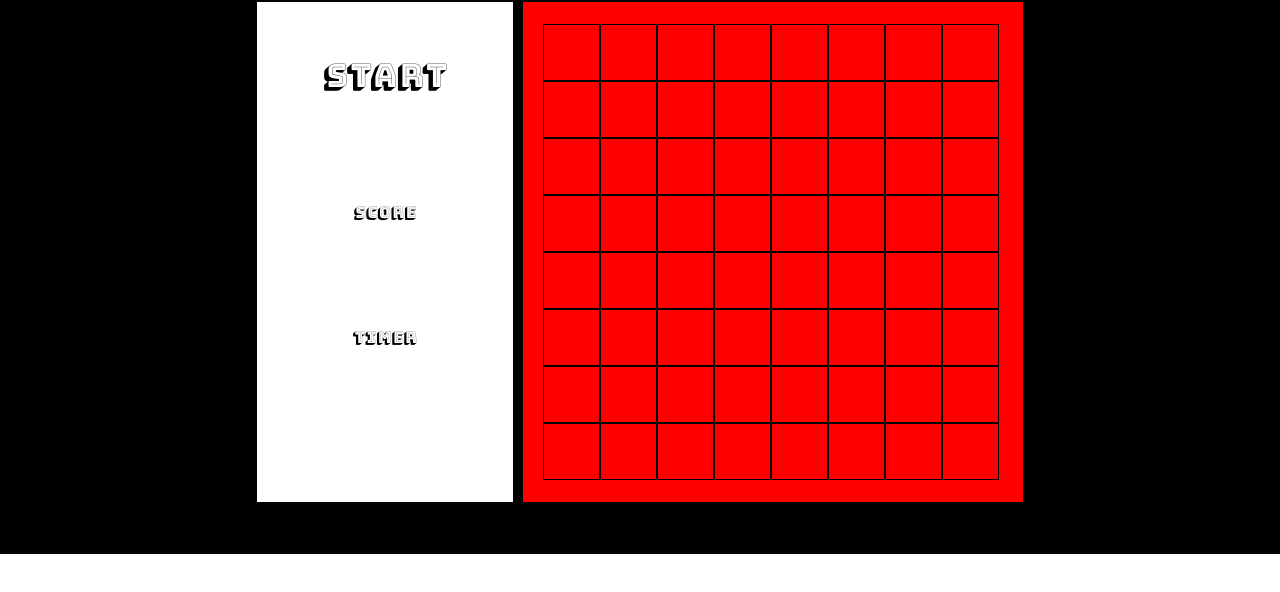
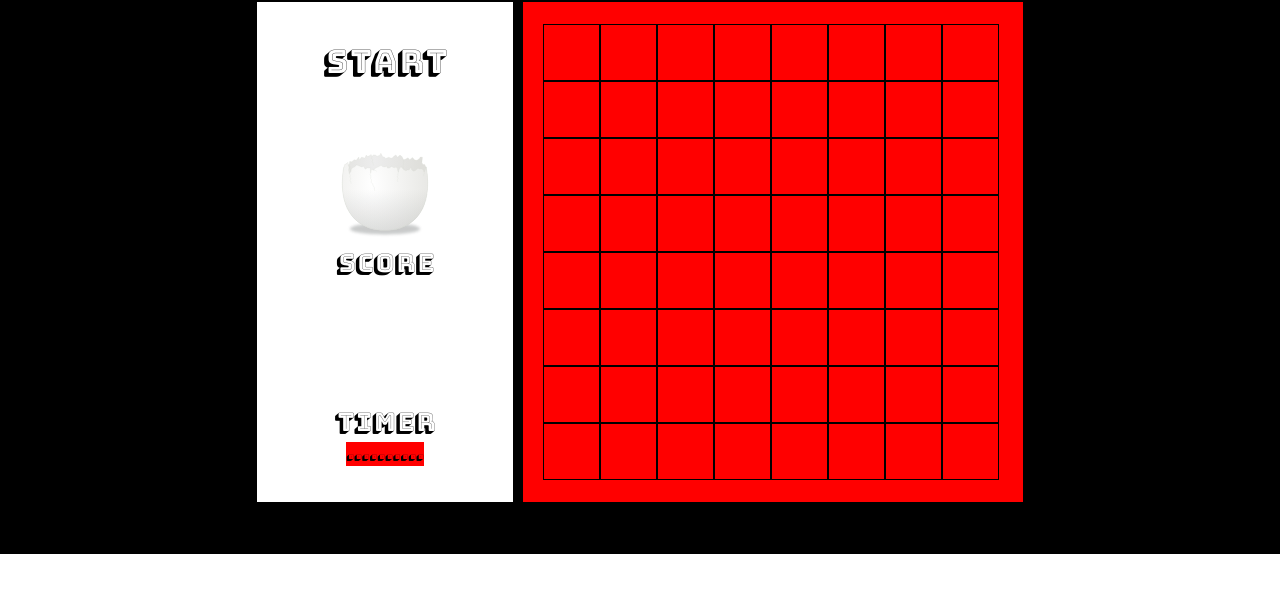
Before and after one commit to ewawrzas/Slugs-and-Dinos, a plain HTML site: page index.html in a window 1280 px wide. Shown: the part 196-788 px from the top of the page. Drawn offline with nearby package versions, Linux system fonts and the light colour scheme.

Commit message:
Style control panel

```diff
--- a/assets/index.css
+++ b/assets/index.css
@@ -97,6 +97,15 @@ body {
   height: 130px;
 }
 
+#eggImg {
+  height: 130px;
+  align-self: center;
+}
+
+#label {
+  font-size: 25px;
+}
+
 .fader2 {
   align-self: center;
 }
@@ -108,3 +117,15 @@ body {
   width: 2px;
 }
 .fader2:hover td { background-color: green; }
+
+
+.timerDiv {
+  display: flex;
+  flex-direction: column;
+  align-content: space-between;
+}
+
+.scoreDiv {
+  position: relative;
+  bottom: 50px;
+}
--- a/index.html
+++ b/index.html
@@ -11,34 +11,43 @@
   </head>
   <body>
     <div class="gamescreen">
+
       <div class="header">
         <img id="dinoImg1" src="./assets/images/rex.svg">
         <h1 id="title">Slugs & Dinos</h1>
         <img id="dinoImg2" src="./assets/images/rex.svg">
       </div>
+
       <div class="content">
         <div class="control-panel-column">
           <button id="start" type="button" name="button">START</button>
-          <h2>Score</h2>
-          <table class="fader2" cellpadding="0" cellspacing="0">
-            <h2 id="timerLabel">Timer</h2>
-          <tr>
-          <td style="transition-delay: 0s;"></td>
-          <td style="transition-delay: 0.5s;"></td>
-          <td style="transition-delay: 1.0s;"></td>
-          <td style="transition-delay: 1.5s;"></td>
-          <td style="transition-delay: 2.0s;"></td>
-          <td style="transition-delay: 2.5s;"></td>
-          <td style="transition-delay: 3.0s;"></td>
-          <td style="transition-delay: 3.5s;"></td>
-          <td style="transition-delay: 4.0s;"></td>
-          <td style="transition-delay: 4.5s;"></td>
-          </tr>
-          </table>
+          <div class="scoreDiv">
+            <img id="eggImg" src="./assets/images/egg.svg">
+            <h2 id="label">Score</h2>
+          </div>
+          <div class="timerDiv">
+            <table class="fader2" cellpadding="0" cellspacing="0">
+              <tr>
+                <td style="transition-delay: 0s;">.</td>
+                <td style="transition-delay: 0.5s;">.</td>
+                <td style="transition-delay: 1.0s;">.</td>
+                <td style="transition-delay: 1.5s;">.</td>
+                <td style="transition-delay: 2.0s;">.</td>
+                <td style="transition-delay: 2.5s;">.</td>
+                <td style="transition-delay: 3.0s;">.</td>
+                <td style="transition-delay: 3.5s;">.</td>
+                <td style="transition-delay: 4.0s;">.</td>
+                <td style="transition-delay: 4.5s;">.</td>
+              </tr>
+              <h2 id="label">Timer</h2>
+            </table>
+          </div>
         </div>
+
         <figure class="gameboard">
         </figure>
       </div>
+
     </div>
   </body>
 </html>
```
Also changed, not shown: assets/images/egg.svg (added), assets/images/egg2.svg (added).
